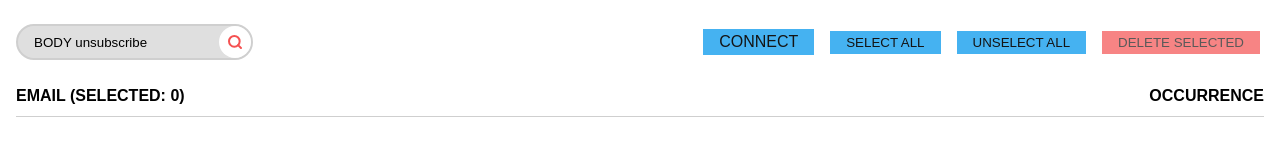
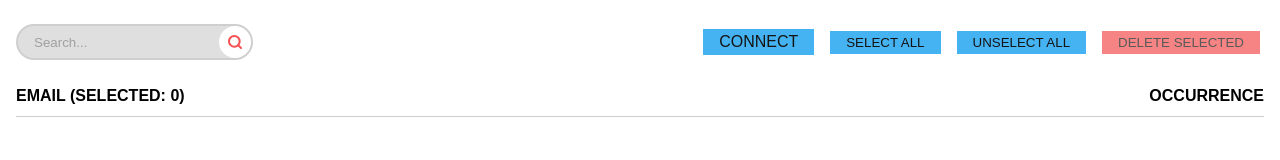
Before and after one commit to LouisDerveloy/Mail-Cleaner, a Vue app: page / in a window 1280 px wide. Shown: the top 160 px of the page. Built offline with nearby package versions, Linux system fonts and the light colour scheme.

Commit message:
Added npm librairy called Pinia. + New store for advancdeSearch.

```diff
--- a/package.json
+++ b/package.json
@@ -13,6 +13,7 @@
     "@tauri-apps/api": "^2",
     "@tauri-apps/plugin-dialog": "^2.2.2",
     "@tauri-apps/plugin-opener": "^2",
+    "pinia": "^3.0.3",
     "vue": "^3.5.13",
     "vue-router": "^4.5.1",
     "vue-virtual-scroller": "^2.0.0-beta.8"
--- a/src/Views/AnalyseMailView.vue
+++ b/src/Views/AnalyseMailView.vue
@@ -8,6 +8,7 @@ import { RecycleScroller } from 'vue-virtual-scroller'
 import { handleError } from "../lib/error";
 import noResultsImage from "/src/assets/images/no-results.png";
 import searchingImage from "/src/assets/images/searching.png";
+import { useSearchStore } from "../stores/search.ts";
 
 interface Sender {
   id: number;
@@ -25,10 +26,11 @@ interface Progress {
   total: number
 };
 
+const searchStore = useSearchStore()
+
 let senders: Ref<DisplaySender[]> = shallowRef([])
 let isProcessing = ref(false)
 let searching = ref(false)
-let query = ref("BODY unsubscribe")
 let progress = ref({ current: 0, total: 0 });
 
 const selectedCount = computed(() => {
@@ -46,7 +48,7 @@ function start_search() {
     progress.value = response as Progress;
   }
 
-  invoke<Sender[]>("get_list", {"retChannel": channel, "query": query.value}).then((result) => {
+  invoke<Sender[]>("get_list", {"retChannel": channel, "query": searchStore.text }).then((result) => {
     const displaySenders: DisplaySender[] = result.map(s => ({ ...s, selected: false }))
     senders.value = displaySenders;
     isProcessing.value = false
@@ -126,7 +128,7 @@ async function deleteSelected() {
   <section class="analyse-view">
     <section class="controls">
       <div class="search-bar">
-        <input type="text" name="query" id="query" v-model="query" placeholder="Search..." @keyup.enter="start_search" :disabled="isProcessing">
+        <input type="text" name="query" id="query" v-model="searchStore.text" placeholder="Search..." @keyup.enter="start_search" :disabled="isProcessing">
         <button @click="start_search" :disabled="isProcessing" class="search-button">
           <svg xmlns="http://www.w3.org/2000/svg" width="16" height="16" viewBox="0 0 24 24" fill="none" stroke-width="3" stroke-linecap="round" stroke-linejoin="round">
             <circle cx="11" cy="11" r="8"></circle>
--- a/src/main.ts
+++ b/src/main.ts
@@ -1,6 +1,7 @@
 import { createApp } from "vue";
 import App from "./App.vue";
 import { createRouter, createWebHistory } from "vue-router";
+import { createPinia } from "pinia";
 
 // Import views to be used in the router
 import AnalyseMailView from "./Views/AnalyseMailView.vue";
@@ -20,6 +21,9 @@ const router = createRouter(
     }
 )
 
+const pinia = createPinia();
+
 createApp(App)
     .use(router) // Use the router just created in the app
+    .use(pinia)
     .mount("#app");
--- /dev/null
+++ b/src/stores/search.ts
@@ -0,0 +1,30 @@
+import { defineStore } from 'pinia'
+import { ref } from 'vue'
+
+export const useSearchStore = defineStore('search', () => {
+    const text = ref('')
+    const body = ref('')
+    const before = ref('')
+    const cc = ref('')
+    const from = ref('')
+    const new_ = ref(false)
+    const since = ref('')
+    const subject = ref('')
+    const to = ref('')
+    const unseen = ref(false)
+    const seen = ref(false)
+
+    return {
+        text,
+        body,
+        before,
+        cc,
+        from,
+        new_,
+        since,
+        subject,
+        to,
+        unseen,
+        seen
+    }
+})
```
Also changed, not shown: 1 other file (tests, documents, lock files or other folders).
